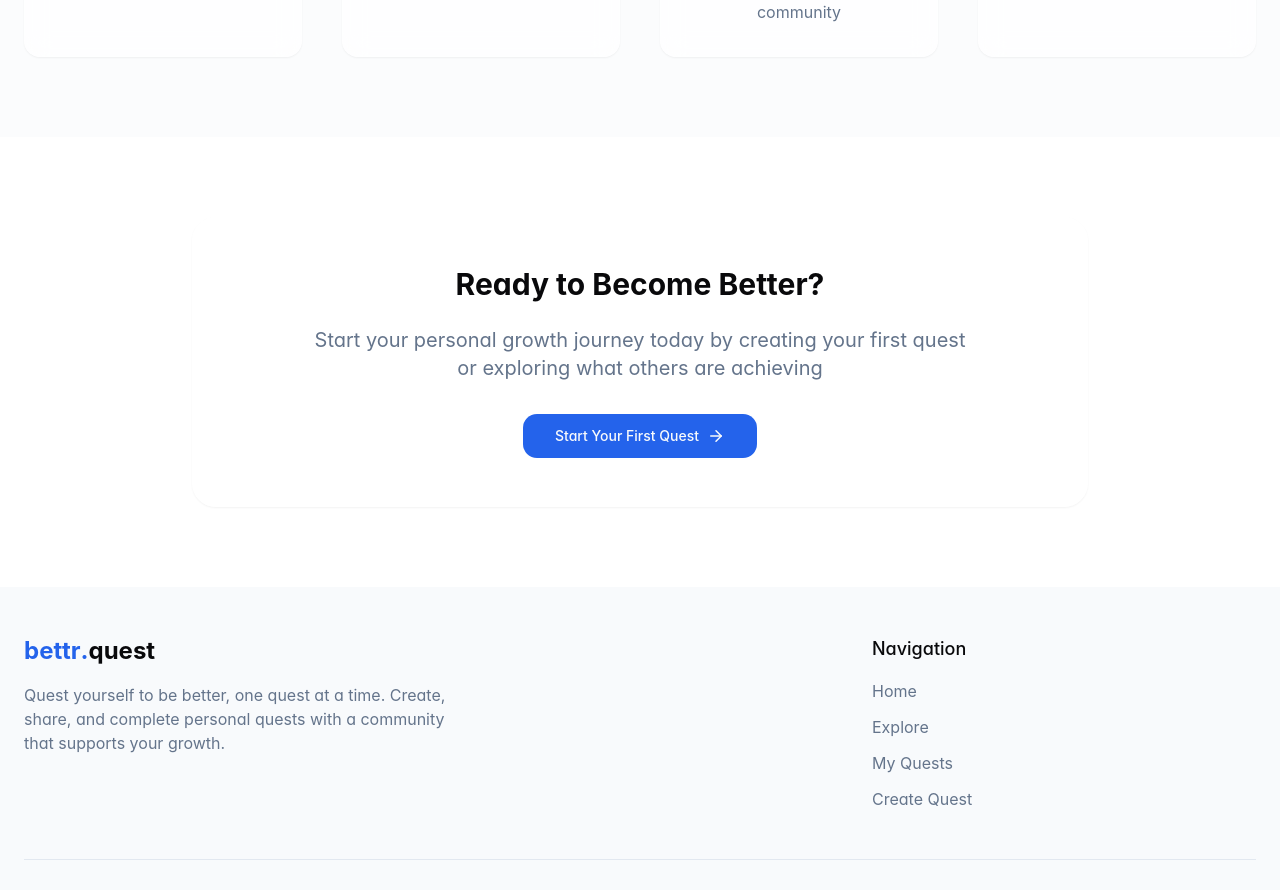
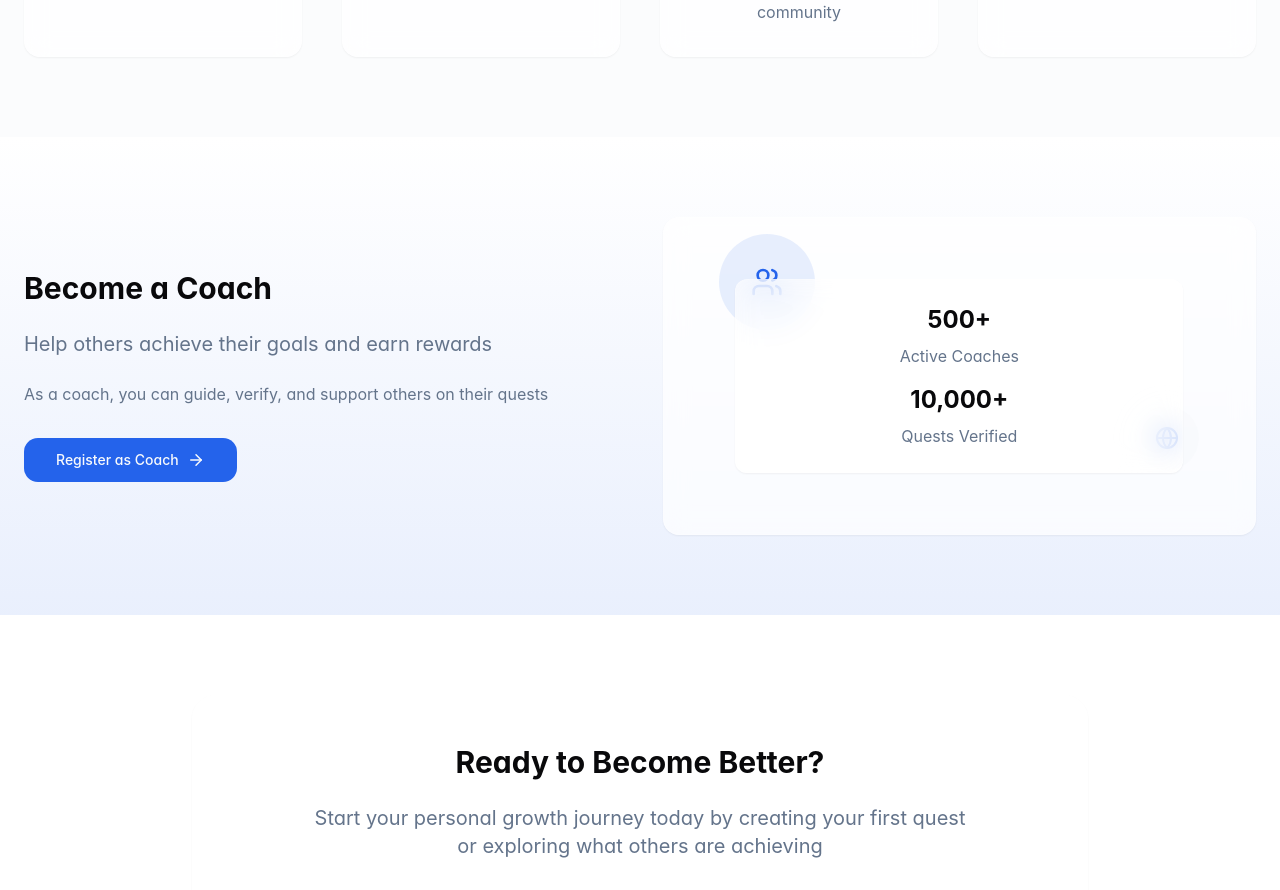
Before and after one commit to dhalsim/bettr-quest, a React (Vite) app: page / in a window 1280 px wide. Shown: the part 1862-2752 px from the top of the page. Built offline with nearby package versions, Linux system fonts and the light colour scheme; what io-ts would draw is missing.

Commit message:
Add "Become a Coach" translation
Add translations for the "Become a Coach" section in the home page for English, Spanish, and Turkish.

```diff
--- a/src/i18n/locales/en.json
+++ b/src/i18n/locales/en.json
@@ -1,3 +1,4 @@
+
 {
   "common": {
     "language": "Language",
@@ -56,7 +57,11 @@
     "Receive community validation and celebrate your accomplishment": "Receive community validation and celebrate your accomplishment",
     "Discover popular quests that others are taking on to improve themselves": "Discover popular quests that others are taking on to improve themselves",
     "Our platform makes it easy to challenge yourself and get community validation for your achievements": "Our platform makes it easy to challenge yourself and get community validation for your achievements",
-    "Start your personal growth journey today by creating your first quest or exploring what others are achieving": "Start your personal growth journey today by creating your first quest or exploring what others are achieving"
+    "Start your personal growth journey today by creating your first quest or exploring what others are achieving": "Start your personal growth journey today by creating your first quest or exploring what others are achieving",
+    "Become a Coach": "Become a Coach",
+    "Help others achieve their goals and earn rewards": "Help others achieve their goals and earn rewards",
+    "As a coach, you can guide, verify, and support others on their quests": "As a coach, you can guide, verify, and support others on their quests",
+    "Register as Coach": "Register as Coach"
   },
   "profile": {
     "Back to Explore": "Back to Explore",
--- a/src/i18n/locales/es.json
+++ b/src/i18n/locales/es.json
@@ -1,3 +1,4 @@
+
 {
   "common": {
     "language": "Idioma",
@@ -56,7 +57,11 @@
     "Receive community validation and celebrate your accomplishment": "Recibe validación de la comunidad y celebra tu logro",
     "Discover popular quests that others are taking on to improve themselves": "Descubre quests populares que otros están realizando para mejorar",
     "Our platform makes it easy to challenge yourself and get community validation for your achievements": "Nuestra plataforma facilita el desafío personal y la validación comunitaria de tus logros",
-    "Start your personal growth journey today by creating your first quest or exploring what others are achieving": "Comienza tu viaje de crecimiento personal hoy creando tu primera quest o explorando lo que otros están logrando"
+    "Start your personal growth journey today by creating your first quest or exploring what others are achieving": "Comienza tu viaje de crecimiento personal hoy creando tu primera quest o explorando lo que otros están logrando",
+    "Become a Coach": "Conviértete en Coach",
+    "Help others achieve their goals and earn rewards": "Ayuda a otros a lograr sus objetivos y gana recompensas",
+    "As a coach, you can guide, verify, and support others on their quests": "Como coach, puedes guiar, verificar y apoyar a otros en sus misiones",
+    "Register as Coach": "Registrarse como Coach"
   },
   "profile": {
     "Back to Explore": "Volver a Explorar",
--- a/src/i18n/locales/tr.json
+++ b/src/i18n/locales/tr.json
@@ -1,3 +1,4 @@
+
 {
   "common": {
     "language": "Dil",
@@ -56,7 +57,11 @@
     "Receive community validation and celebrate your accomplishment": "Topluluk doğrulaması alın ve başarınızı kutlayın",
     "Discover popular quests that others are taking on to improve themselves": "Diğerlerinin kendilerini geliştirmek için üstlendiği popüler görevleri keşfedin",
     "Our platform makes it easy to challenge yourself and get community validation for your achievements": "Platformumuz, kendinizi geliştirmenizi ve başarılarınız için topluluk doğrulaması almanızı kolaylaştırır",
-    "Start your personal growth journey today by creating your first quest or exploring what others are achieving": "İlk görevinizi oluşturarak veya başkalarının başarılarını keşfederek kişisel gelişim yolculuğunuza bugün başlayın"
+    "Start your personal growth journey today by creating your first quest or exploring what others are achieving": "İlk görevinizi oluşturarak veya başkalarının başarılarını keşfederek kişisel gelişim yolculuğunuza bugün başlayın",
+    "Become a Coach": "Koç Olun",
+    "Help others achieve their goals and earn rewards": "Başkalarının hedeflerine ulaşmasına yardımcı olun ve ödüller kazanın",
+    "As a coach, you can guide, verify, and support others on their quests": "Bir koç olarak, başkalarını görevlerinde yönlendirebilir, doğrulayabilir ve destekleyebilirsiniz",
+    "Register as Coach": "Koç Olarak Kaydol"
   },
   "profile": {
     "Back to Explore": "Keşfetmeye Dön",
--- a/src/pages/Index.tsx
+++ b/src/pages/Index.tsx
@@ -1,6 +1,7 @@
+
 import { useRef, useEffect } from 'react';
 import { Link } from 'react-router-dom';
-import { ArrowRight, CheckCircle, Target, Zap, Award, PlusCircle } from 'lucide-react';
+import { ArrowRight, CheckCircle, Target, Zap, Award, PlusCircle, Globe, Users } from 'lucide-react';
 import { Button } from '@/components/ui/button';
 import QuestCard from '@/components/ui/QuestCard';
 import { useTranslation } from 'react-i18next';
@@ -58,13 +59,15 @@ const Index = () => {
           </p>
           <div className="flex flex-col sm:flex-row gap-4 justify-center">
             <Link to="/explore">
-              <Button size="lg" rightIcon={<ArrowRight size={18} />}>
+              <Button size="lg">
                 {t('Explore Quests')}
+                <ArrowRight size={18} className="ml-2" />
               </Button>
             </Link>
             <Link to="/create">
-              <Button variant="outline" size="lg" leftIcon={<PlusCircle size={18} />}>
+              <Button variant="outline" size="lg">
                 {t('Create Your Own')}
+                <PlusCircle size={18} className="ml-2" />
               </Button>
             </Link>
           </div>
@@ -110,8 +113,9 @@ const Index = () => {
 
           <div className="mt-12 text-center md:hidden">
             <Link to="/explore">
-              <Button variant="outline" rightIcon={<ArrowRight size={16} />}>
+              <Button variant="outline">
                 {t('View all')}
+                <ArrowRight size={16} className="ml-1" />
               </Button>
             </Link>
           </div>
@@ -172,6 +176,45 @@ const Index = () => {
         </div>
       </section>
 
+      {/* Become a Coach Section */}
+      <section className="py-20 px-6 bg-gradient-to-b from-background to-primary/10">
+        <div className="max-w-7xl mx-auto">
+          <div className="flex flex-col lg:flex-row items-center gap-12">
+            <div className="lg:w-1/2">
+              <h2 className="text-3xl font-bold mb-6">{t('Become a Coach')}</h2>
+              <p className="text-xl text-muted-foreground mb-6">
+                {t('Help others achieve their goals and earn rewards')}
+              </p>
+              <p className="text-muted-foreground mb-8">
+                {t('As a coach, you can guide, verify, and support others on their quests')}
+              </p>
+              <Link to="/register-coach">
+                <Button size="lg">
+                  {t('Register as Coach')}
+                  <ArrowRight size={18} className="ml-2" />
+                </Button>
+              </Link>
+            </div>
+            <div className="lg:w-1/2 glass rounded-2xl p-8 flex justify-center items-center">
+              <div className="relative w-full max-w-md aspect-video flex items-center justify-center">
+                <div className="absolute w-24 h-24 bg-primary/10 rounded-full -top-4 -left-4 flex items-center justify-center">
+                  <Users size={32} className="text-primary" />
+                </div>
+                <div className="absolute w-16 h-16 bg-secondary/30 rounded-full bottom-8 -right-4 flex items-center justify-center">
+                  <Globe size={24} className="text-primary" />
+                </div>
+                <div className="glass rounded-xl p-6 w-full text-center">
+                  <div className="text-2xl font-bold mb-2">500+</div>
+                  <div className="text-muted-foreground">Active Coaches</div>
+                  <div className="mt-4 text-2xl font-bold mb-2">10,000+</div>
+                  <div className="text-muted-foreground">Quests Verified</div>
+                </div>
+              </div>
+            </div>
+          </div>
+        </div>
+      </section>
+
       {/* CTA Section */}
       <section className="py-20 px-6 text-center">
         <div className="max-w-4xl mx-auto glass rounded-3xl p-12">
@@ -180,8 +223,9 @@ const Index = () => {
             {t('Start your personal growth journey today by creating your first quest or exploring what others are achieving')}
           </p>
           <Link to="/create">
-            <Button size="lg" rightIcon={<ArrowRight size={18} />}>
+            <Button size="lg">
               {t('Start Your First Quest')}
+              <ArrowRight size={18} className="ml-2" />
             </Button>
           </Link>
         </div>
```
